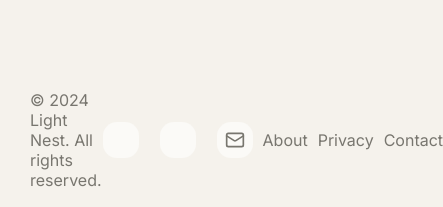
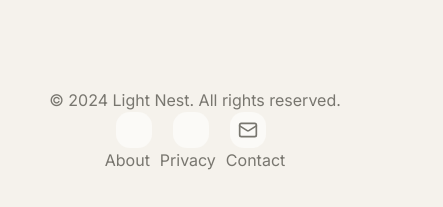
Before and after one commit to vaviloveee777-hash/light-nest, a React (Vite) app: page / in a window 390 px wide. Shown: the part 669-876 px from the top of the page, 443 px wide, since content can reach past the window. Built offline with nearby package versions, Linux system fonts and the light colour scheme; some icons are missing.

Commit message:
feat: responsive footer for tablet and mobile

```diff
--- a/src/components/Footer/Footer.scss
+++ b/src/components/Footer/Footer.scss
@@ -5,9 +5,19 @@
   display: flex;
   position: relative;
   justify-content: space-between;
-  align-items: center;
+  align-items: flex-start;
   color: var(--color-text-secondary);
   padding: 20px 30px;
+
+  @include respond(tablet) {
+    gap: 15px;
+  }
+
+  @include respond(mobile) {
+    flex-direction: column;
+    align-items: center;
+    gap: 2px;
+  }
 
   &__info {
     display: flex;
```
